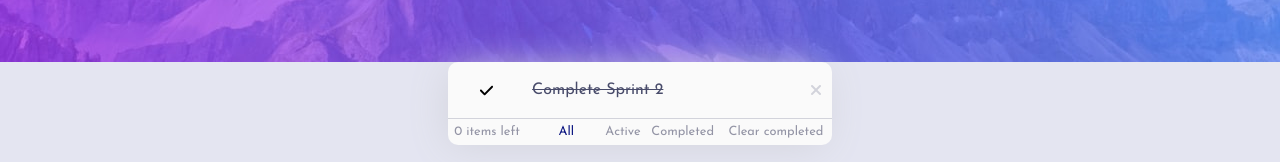
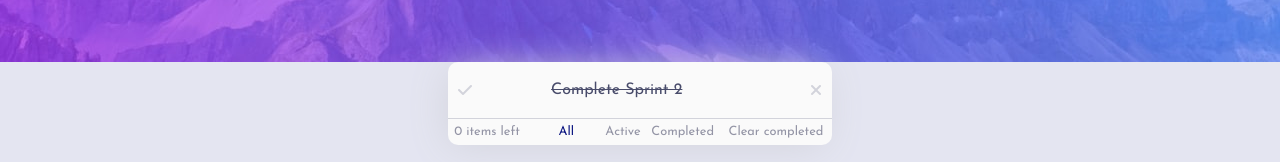
Before and after one commit to CaroBte/sprint-6-todo, a React (Create React App) app: page / in a window 1280 px wide. Both pictures are taken after a click on the element 466 px from the left and 308 px from the top of the page. Shown: the part 218-380 px from the top of the page. Built offline with nearby package versions, Linux system fonts and the light colour scheme.

Commit message:
deleted console.logs

```diff
--- a/src/App.js
+++ b/src/App.js
@@ -20,16 +20,13 @@ function App() {
   const [filterOption, setFilterOption] = useState('all')
 
   const addTask = (taskInput) => {
-    console.log(taskInput)
     let template = {
       id: counterId,
       title: taskInput,
       completed: false
     }
     setCounterId(counterId + 1)
-    console.log(template);
     tasks.push(template)
-    console.log(tasks);
   }
 
   const deleteTask = (_id) => {
@@ -43,7 +40,6 @@ function App() {
     let tempArray = tasks
     tempArray[index].completed = !tempArray[index].completed
     setTasks(tempArray)
-    console.log('hola desde change');
     updateItemsLeft()
 
   }
@@ -57,7 +53,6 @@ function App() {
     }
 
     setItemsLeftNumber(taskLeft)
-    console.log('hola effect');
   }
 
   useEffect(() => {
--- a/src/components/Task/Task.jsx
+++ b/src/components/Task/Task.jsx
@@ -28,7 +28,7 @@ const Task = ({ task, deleteTask, _completedState, _filter }) => {
     return (
         <div className={`d-flex align-items-center task ${showTasks ? '' : 'hidden'}`}>
             <div className="d-flex align-items-center my-2 w-100">
-                {completedState ? (<img onClick={completeTask} src='/check-solid.svg' />)
+                {completedState ? (<span onClick={completeTask}><i class="fa-solid fa-check"></i></span>)
                     : (<span onClick={completeTask} className='span-circle'><i className='fa-regular fa-circle'></i></span>)
                 }
                 {completedState ? <p className="task-text my-2 text-decoration-line-through">{title}</p> : <p className={'task-text my-2'}>
```
